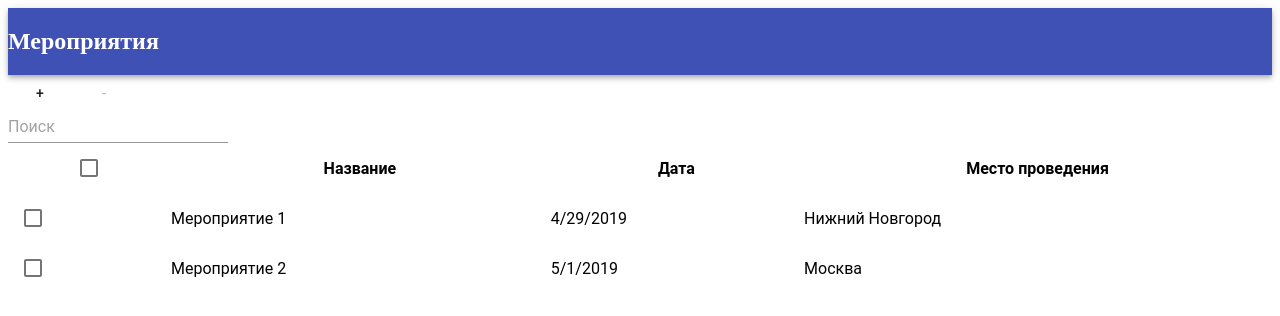
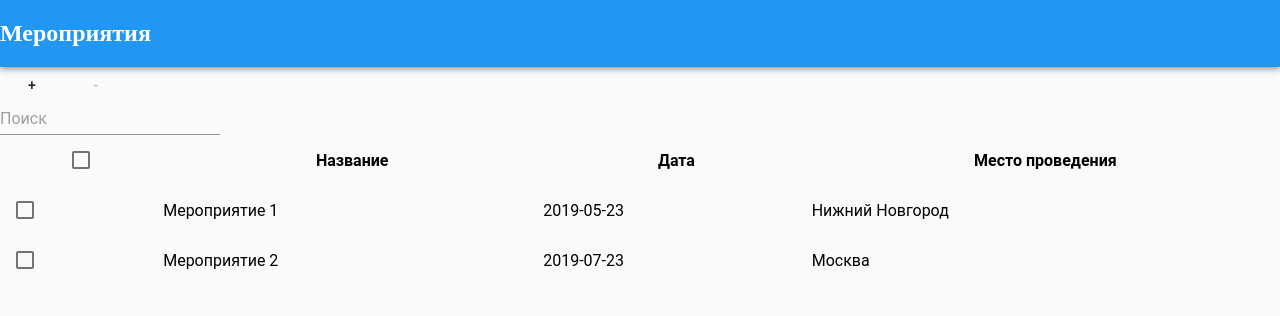
Before and after one commit to Jodest/qligent-test, a React (Create React App) app: page / in a window 1280 px wide. Shown: the top 316 px of the page. Built offline with nearby package versions, Linux system fonts and the light colour scheme.

Commit message:
fix: tasks reducer
Signed-off-by: sakal <sakals@mail.ua>

```diff
--- a/src/actions/index.jsx
+++ b/src/actions/index.jsx
@@ -1,44 +1,38 @@
 export const addTask = (data) => ({
   type: 'ADD_TASK',
-  payload: data
+  payload: data,
 });
 
-export const deleteTask = (data) => ({
+export const deleteTask = () => ({
   type: 'DELETE_TASK',
-  payload: data
 });
 
-export const searchTask = (text) => ({
+export const searchTask = (value) => ({
   type: 'SEARCH_TASK',
-  payload: text
+  payload: value,
 });
 
-export const openAddTaskDialog = (text) => ({
+export const openAddTaskDialog = () => ({
   type: 'OPEN_ADD_TASK_DIALOG',
-  payload: text
 });
 
-export const closeAddTaskDialog = (text) => ({
+export const closeAddTaskDialog = () => ({
   type: 'CLOSE_ADD_TASK_DIALOG',
-  payload: text
 });
 
-export const openDeleteTaskDialog = (text) => ({
+export const openDeleteTaskDialog = () => ({
   type: 'OPEN_DELETE_TASK_DIALOG',
-  payload: text
 });
 
-export const closeDeleteTaskDialog = (text) => ({
+export const closeDeleteTaskDialog = () => ({
   type: 'CLOSE_DELETE_TASK_DIALOG',
-  payload: text
 });
 
-export const toogleCkeckAllTask = (text) => ({
-  type: 'TOOGLE_CKECK_ALL_TASK',
-  payload: text
+export const toggleCheckAllTask = () => ({
+  type: 'TOGGLE_CHECK_ALL_TASK',
 });
 
-export const toogleCkeckTask = (id) => ({
-    type: 'TOOGLE_CKECK_TASK',
-    payload: id
+export const toggleCheckTask = (id) => ({
+  type: 'TOGGLE_CHECK_TASK',
+  payload: id,
 });
--- a/src/components/search/search.jsx
+++ b/src/components/search/search.jsx
@@ -1,27 +1,34 @@
-import React from 'react';
+import React, {useState} from 'react';
 import {connect} from 'react-redux';
-import {bindActionCreators} from 'redux';
+
+import {searchTask} from '../../actions';
 
 import Input from '@material-ui/core/Input';
 
-import { searchTask } from '../../actions';
+const Search = ({searchTask}) => {
+  const [value, setValue] = useState('');
 
-const Search = ({ taskList, searchTask }) => {
-  const handleSearchTask = (event) => {
-    searchTask(event.target.value);
+  const handleSearch = ({target}) => {
+    setValue(target.value);
+    searchTask(target.value || null);
   };
 
   return (
-    <Input type="text" placeholder="Поиск" value={taskList.search} onChange={handleSearchTask} />
+      <Input
+          type="text"
+          placeholder="Поиск"
+          value={value}
+          onChange={handleSearch}
+      />
   );
 };
 
-const mapStateToProps = ({ taskList }) => ({
-  taskList,
+const mapStateToProps = ({tasks}) => ({
+  tasks,
 });
 
-const mapDispatchToProps = (dispatch) => bindActionCreators({
-  searchTask
-}, dispatch);
+const mapDispatchToProps = {
+  searchTask,
+};
 
 export default connect(mapStateToProps, mapDispatchToProps)(Search);
--- a/src/components/task-block/task-block.jsx
+++ b/src/components/task-block/task-block.jsx
@@ -1,62 +1,77 @@
 import React from 'react';
+
 import {connect} from 'react-redux';
-import {bindActionCreators} from 'redux';
+import {
+  openAddTaskDialog,
+  openDeleteTaskDialog,
+  toggleCheckAllTask,
+} from '../../actions';
 
 import Button from '@material-ui/core/Button';
+import Checkbox from '@material-ui/core/Checkbox';
 import Table from '@material-ui/core/Table';
 
 import Search from '../search';
 import TaskItem from '../task-item';
 
-import Checkbox from '@material-ui/core/Checkbox';
+// [TODO] Handle sort task by data.
+const TaskBlock = ({
+                     tasks,
+                     openAddTaskDialog,
+                     openDeleteTaskDialog,
+                     toggleCheckAllTask,
+                   }) => {
+  const lengthCheckedId = Object.keys(tasks.checked).length;
+  const lengthSearchedId = Object.keys(tasks.search).length;
 
-import { openAddTaskDialog, openDeleteTaskDialog, toogleCkeckAllTask } from '../../actions';
-
-const TaskBlock = ({ taskList, openAddTaskDialog, openDeleteTaskDialog, toogleCkeckAllTask }) => {
-  console.log('raz', taskList);
   const handleOpenAddTaskDialog = () => {
     openAddTaskDialog();
   };
   const handleOpenDeleteTaskDialog = () => {
     openDeleteTaskDialog();
   };
-  const handleToogleCkeckAllTask = () => {
-    toogleCkeckAllTask();
+  const handleToggleCheckAllTask = () => {
+    toggleCheckAllTask();
   };
 
-  const renderRow = () => {
-    if (taskList.search.length) {
-      const renderTask = taskList.tasks.filter((el) => {
-        return el.title.toLowerCase().indexOf(taskList.search.toLowerCase()) > -1;
-      });
-      return renderTask.map((el) => {
-        return (
-          <TaskItem item={el} key={el.id}></TaskItem>
+  const isCheckedAll = Boolean(
+      (lengthCheckedId && lengthCheckedId === tasks.data.length)
+      || (lengthSearchedId && lengthCheckedId === lengthSearchedId),
   );
-      });
-    } else {
-      return taskList.tasks.map((el) => {
-        return (
-          <TaskItem item={el} key={el.id}></TaskItem>
-        );
-      });
-    }
-  };
+
+  const renderRows = () =>
+      lengthSearchedId
+          ? tasks.data.
+              filter((item) => tasks.search[item.id]).
+              map(item => <TaskItem item={item} key={item.id}/>)
+          : tasks.data.map((item) => <TaskItem item={item} key={item.id}/>);
 
   return (
       <div>
         <header>
           <div className="buttons">
-          <Button onClick={handleOpenAddTaskDialog}>+</Button>
-          <Button onClick={handleOpenDeleteTaskDialog} disabled={taskList.deleteButtonDisable}>-</Button>
+            <Button onClick={handleOpenAddTaskDialog}>
+              +
+            </Button>
+            <Button
+                onClick={handleOpenDeleteTaskDialog}
+                disabled={!lengthCheckedId}
+            >
+              -
+            </Button>
           </div>
-        <Search></Search>
+
+          <Search/>
         </header>
+
         <Table className="table">
           <thead>
           <tr>
             <th>
-              <Checkbox onChange={handleToogleCkeckAllTask} checked={taskList.checkedAll} />
+              <Checkbox
+                  onChange={handleToggleCheckAllTask}
+                  checked={isCheckedAll}
+              />
             </th>
             <th>Название</th>
             <th>Дата</th>
@@ -65,21 +80,21 @@ const TaskBlock = ({ taskList, openAddTaskDialog, openDeleteTaskDialog, toogleCk
           </thead>
 
           <tbody>
-          {renderRow()}
+          {renderRows()}
           </tbody>
         </Table>
       </div>
   );
 };
 
-const mapStateToProps = ({ taskList }) => ({
-  taskList,
+const mapStateToProps = ({tasks}) => ({
+  tasks,
 });
 
-const mapDispatchToProps = (dispatch) => bindActionCreators({
+const mapDispatchToProps = {
   openAddTaskDialog,
   openDeleteTaskDialog,
-  toogleCkeckAllTask
-}, dispatch);
+  toggleCheckAllTask,
+};
 
 export default connect(mapStateToProps, mapDispatchToProps)(TaskBlock);
--- a/src/components/task-item/task-item.jsx
+++ b/src/components/task-item/task-item.jsx
@@ -1,32 +1,43 @@
 import React from 'react';
+
 import {connect} from 'react-redux';
-import {bindActionCreators} from 'redux';
+import {toggleCheckTask} from '../../actions';
 
 import Checkbox from '@material-ui/core/Checkbox';
 
-import { toogleCkeckTask } from '../../actions';
+const TaskItem = ({
+                    item: {
+                      id, title, date, place,
+                    },
+                    tasks,
+                    toggleCheckTask,
+                  }) => {
 
-const TaskItem = ({ item, toogleCkeckTask }) => {
-  const { id, title, date, place, checked } = item;
-  console.log(id, title, date, place, checked);
-  const handleToogleCkeckTask = () => {
-    toogleCkeckTask(id);
+  const handleToggleCheckTask = () => {
+    toggleCheckTask(id);
   };
 
   return (
       <tr key={id}>
         <td>
-        <Checkbox onChange={handleToogleCkeckTask} checked={checked} />
+          <Checkbox
+              onChange={handleToggleCheckTask}
+              checked={Boolean(tasks.checked[id])}
+          />
         </td>
         <td>{title}</td>
-      <td>{new Date(date).toLocaleDateString()}</td>
+        <td>{date}</td>
         <td>{place}</td>
       </tr>
   );
 };
 
-const mapDispatchToProps = (dispatch) => bindActionCreators({
-  toogleCkeckTask
-}, dispatch);
+const mapStateToProps = ({tasks}) => ({
+  tasks,
+});
 
-export default connect(null, mapDispatchToProps)(TaskItem);
+const mapDispatchToProps = {
+  toggleCheckTask,
+};
+
+export default connect(mapStateToProps, mapDispatchToProps)(TaskItem);
--- a/src/index.jsx
+++ b/src/index.jsx
@@ -1,13 +1,23 @@
 import React from 'react';
 import ReactDOM from 'react-dom';
-import { Provider } from 'react-redux';
+
+import {Provider} from 'react-redux';
+import store from './store';
+
+import CssBaseline from '@material-ui/core/CssBaseline';
+import {MuiThemeProvider} from '@material-ui/core/styles';
+import muiTheme from './theme';
 
 import App from './components/app';
-import store from './store';
 
 ReactDOM.render(
-  <Provider store={store}>
-    <App />
-  </Provider>,
-  document.getElementById('root')
-);
+    <React.Fragment>
+      <CssBaseline/>
+
+      <MuiThemeProvider theme={muiTheme}>
+        <Provider store={store}>
+          <App/>
+        </Provider>
+      </MuiThemeProvider>
+    </React.Fragment>
+    , document.getElementById('root'));
--- a/src/reducers/delete-task-dialog.jsx
+++ b/src/reducers/delete-task-dialog.jsx
@@ -2,7 +2,7 @@ const initState = {
     show: false
 };
 
-const deleteTaskDialog = (state = initState, {type, payload}) => {
+const deleteTaskDialog = (state = initState, {type}) => {
 
   switch (type) {
     case 'OPEN_DELETE_TASK_DIALOG':
--- a/src/reducers/index.jsx
+++ b/src/reducers/index.jsx
@@ -1,11 +1,11 @@
 import { combineReducers } from 'redux';
 
-import taskList from './task-list';
+import tasks from './tasks';
 import addTaskDialog from './add-task-dialog';
 import deleteTaskDialog from './delete-task-dialog';
 
 const appReducer = combineReducers({
-  taskList,
+  tasks,
   addTaskDialog,
   deleteTaskDialog
 });
--- a/src/reducers/task-list.jsx
+++ /dev/null
@@ -1,140 +0,0 @@
-const initState = {
-    tasks: [
-        {
-            id: 0,
-            title: 'Мероприятие 1',
-            date: new Date(2019, 3, 29),
-            place: 'Нижний Новгород',
-            checked: false
-        },
-        {
-            id: 1,
-            title: 'Мероприятие 2',
-            date: new Date(2019, 4, 1),
-            place: 'Москва',
-            checked: false
-        }
-    ],
-    search: '',
-    checkedAll: false,
-    deleteButtonDisable: true
-};
-
-const taskList = (state = initState, {type, payload}) => {
-
-  const addTask = ({ title, date, place }) => {
-    const tasks = JSON.parse(JSON.stringify(state));
-
-    tasks.tasks.push({
-      id: tasks.tasks.length,
-      title,
-      date,
-      place,
-      checked: false
-    });
-
-    return tasks;
-  };
-
-  const deleteTask = () => {
-    const tasks = JSON.parse(JSON.stringify(state));
-
-    const newState = {
-      tasks: [],
-      search: '',
-      checkedAll: false,
-      deleteButtonDisable: true
-    };
-
-    tasks.tasks.forEach((el) => {
-      if (!el.checked) {
-        newState.tasks.push(el);
-      }
-    });
-
-    return newState;
-  };
-
-  const checkAllTask = () => {
-    const tasks = JSON.parse(JSON.stringify(state));
-
-    if (tasks.checkedAll) {
-      tasks.checkedAll = false;
-
-      tasks.tasks.forEach((el) => {
-          el.checked = false;
-      });
-      tasks.deleteButtonDisable = true;
-    } else {
-      tasks.checkedAll = true;
-
-      tasks.tasks.forEach((el) => {
-          el.checked = true;
-      });
-      tasks.deleteButtonDisable = false;
-    }
-
-    return tasks;
-  };
-
-  const checkTask = (id) => {
-    const tasks = JSON.parse(JSON.stringify(state));
-
-    tasks.tasks.forEach((el) => {
-      if (el.id === id) {
-        el.checked = !el.checked;
-      }
-    });
-
-    const everyChecked = tasks.tasks.every((el) => {
-      return el.checked;
-    });
-
-    if (everyChecked) {
-      tasks.checkedAll = true;
-      tasks.deleteButtonDisable = false;
-    } else {
-      tasks.checkedAll = false;
-      const someChecked = tasks.tasks.some((el) => {
-        return el.checked;
-      });
-      if (someChecked) {
-        tasks.deleteButtonDisable = false;
-      } else {
-        tasks.deleteButtonDisable = true;
-      }
-    }
-
-    return tasks;
-  };
-
-  const searchTask = (text) => {
-    const tasks = JSON.parse(JSON.stringify(state));
-
-    tasks.search = text;
-
-    return tasks;
-  };
-
-  switch (type) {
-    case 'ADD_TASK':
-      return addTask(payload);
-
-    case 'DELETE_TASK':
-      return deleteTask();
-
-    case 'TOOGLE_CKECK_ALL_TASK':
-      return checkAllTask();
-
-    case 'TOOGLE_CKECK_TASK':
-      return checkTask(payload);
-
-    case 'SEARCH_TASK':
-      return searchTask(payload);
-
-    default:
-      return state;
-  }
-};
-
-export default taskList;
--- /dev/null
+++ b/src/reducers/tasks.jsx
@@ -0,0 +1,145 @@
+const initState = {
+  // Data of tasks
+  data: [
+    {
+      id: 0,
+      title: 'Мероприятие 1',
+      date: '2019-05-23',
+      place: 'Нижний Новгород',
+    }, {
+      id: 1,
+      title: 'Мероприятие 2',
+      date: '2019-07-23',
+      place: 'Москва',
+    },
+  ],
+  // Hold id's of checked items
+  checked: {},
+  // Hold id's of searched items
+  search: {},
+};
+
+// [NOTE] Crutch to handle ID for tasks.
+let taskId = 2;
+
+const tasks = (state = initState, {type, payload}) => {
+
+  const addTask = (task) => {
+    // Create new task.
+    const newTask = {
+      id: taskId++,
+      ...task,
+    };
+
+    return ({
+      ...state,
+      // Create new array tasks and add new task.
+      data: [...state.data, newTask],
+    });
+  };
+
+  const toggleCheckAllSearched = () => {
+    const checkedLength = Object.keys(state.checked).length;
+    const searchedLength = Object.keys(state.search).length;
+
+    return (
+        // Is all searched items checked?
+        searchedLength === checkedLength
+            // Reset checked.
+            ? ({...state, checked: {}})
+            // Else make all founded items checked
+            : ({...state, checked: state.search})
+    );
+  };
+
+  const toggleCheckAll = () => {
+    const checkedLength = Object.keys(state.checked).length;
+    const tasksLength = Object.keys(state.data).length;
+
+    const checkedAll = state.data.reduce(
+        (acc, next) => ({...acc, [next.id]: true}), {});
+
+    return (
+        // Is all items checked?
+        checkedLength === tasksLength
+            // Return empty checked list (reset checked list).
+            ? ({...state, checked: {}})
+            // Else make all items checked and return this new checked list.
+            : ({...state, checked: checkedAll})
+    );
+  };
+
+  const toggleTask = (id) => {
+    // Make copy of checked list.
+    const checked = {...state.checked};
+
+    // Is item checked?
+    checked[id]
+        // Delete this item from list of checked.
+        ? delete checked[id]
+        // Else set this item ir to checked list.
+        : checked[id] = true;
+
+    return ({
+      ...state,
+      checked,
+    });
+  };
+
+  const deleteItem = () => {
+    const checked = {...state.checked};
+    // Create new data with all unchecked items.
+    const data = state.data.filter(item => !checked[item.id]);
+
+    return ({
+      ...state,
+      data,
+      // Reset checked list.
+      checked: {},
+    });
+  };
+
+  const searchTask = (value) => {
+    // Find items
+    // and create new search list that holds founded items id's.
+    const search = state.data.reduce((acc, next) =>
+            // Is title or place has value?
+            next.title.includes(value) || next.place.includes(value)
+                // Add founded item into list.
+                ? ({...acc, [next.id]: true})
+                // Else move to next item.
+                : acc
+        , {});
+
+    return ({
+      ...state,
+      // Reset checked list.
+      checked: {},
+      search,
+    });
+  };
+
+  switch (type) {
+    case 'ADD_TASK':
+      return addTask(payload);
+
+    case 'DELETE_TASK':
+      return deleteItem();
+
+    case 'TOGGLE_CHECK_ALL_TASK':
+      return Object.keys(state.search).length
+          ? toggleCheckAllSearched()
+          : toggleCheckAll();
+
+    case 'TOGGLE_CHECK_TASK':
+      return toggleTask(payload);
+
+    case 'SEARCH_TASK':
+      return searchTask(payload);
+
+    default:
+      return state;
+  }
+};
+
+export default tasks;
--- /dev/null
+++ b/src/theme/index.js
@@ -0,0 +1,11 @@
+import {createMuiTheme} from '@material-ui/core/styles';
+import blue from '@material-ui/core/colors/blue';
+
+export default createMuiTheme({
+  palette: {
+    primary: blue,
+  },
+  typography: {
+    useNextVariants: true,
+  },
+});
```
Also changed, not shown: 2 other files (tests, documents, lock files or other folders). Lines whose indentation alone changed are shown as unchanged.
